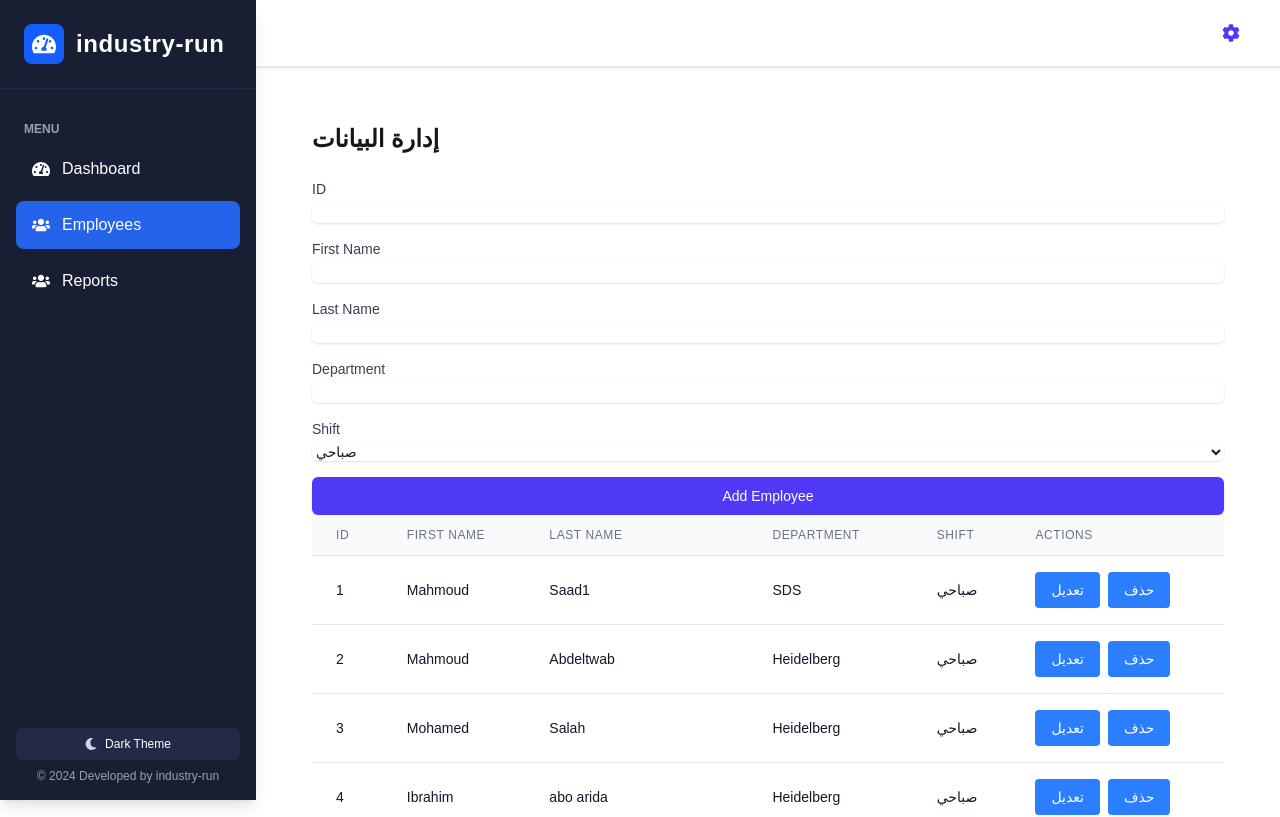
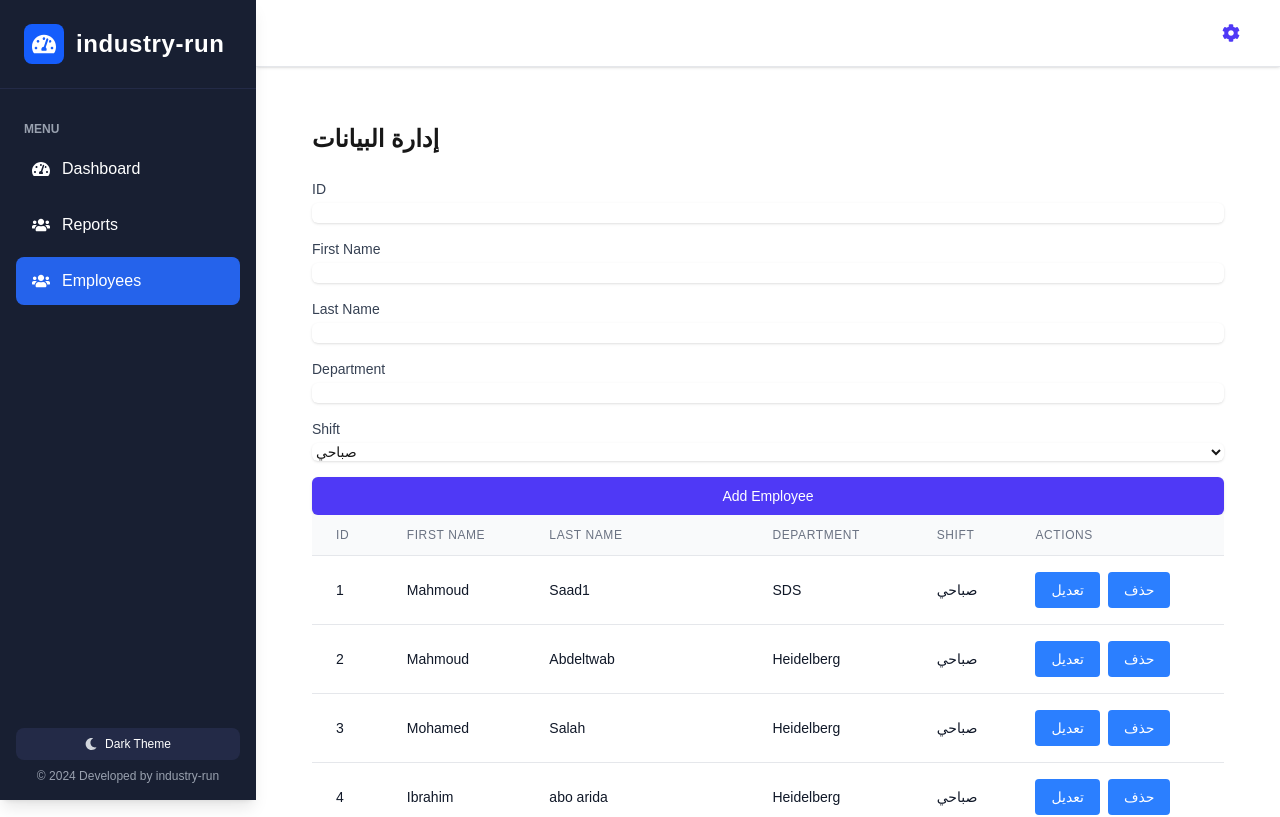
Before and after one commit to muhamed-hasan/demoDashboard, a Next.js app: page /data-management in a window 1280 px wide. Shown: the top 817 px of the page. Built offline with nearby package versions, Linux system fonts and the light colour scheme.

Commit message:
ui changes

```diff
--- a/src/app/layout.tsx
+++ b/src/app/layout.tsx
@@ -24,11 +24,17 @@ export default function RootLayout({
 }: Readonly<{
   children: React.ReactNode;
 }>) {
+  // تحديد الثيم من الكوكيز (SSR/CSR)
+  let htmlClass = `${geistSans.variable} ${geistMono.variable} antialiased bg-gradient-to-tr from-indigo-100 via-white to-blue-100 min-h-screen`;
+  if (typeof window !== 'undefined') {
+    if (document.cookie.includes('theme=dark')) {
+      htmlClass += ' dark';
+    }
+  }
+  // في SSR دائماً light، لكن عند mount سيعدلها Sidebar
   return (
-    <html lang="en">
-      <body
-        className={`${geistSans.variable} ${geistMono.variable} antialiased bg-gradient-to-tr from-indigo-100 via-white to-blue-100 min-h-screen`}
-      >
+    <html lang="en" className={htmlClass}>
+      <body>
         <div className="flex min-h-screen">
           <Sidebar />
           <div className="flex-1 flex flex-col min-h-screen pl-64">
--- a/src/components/Sidebar.tsx
+++ b/src/components/Sidebar.tsx
@@ -49,13 +49,13 @@ const Sidebar = () => {
           <FaTachometerAlt className="text-lg" />
           <span>Dashboard</span>
         </Link>
+        <Link href="/reports" className={`flex items-center gap-3 px-4 py-3 rounded-lg transition-colors font-medium ${pathname === '/reports' ? 'bg-[#2563eb] text-white' : 'hover:bg-[#232A47]'} ${theme === 'dark' ? 'hover:bg-[#1e293b]' : ''}`}>
+          <FaUsers className="text-lg" />
+          <span>Reports</span>
+        </Link>
         <Link href="/data-management" className={`flex items-center gap-3 px-4 py-3 rounded-lg transition-colors font-medium ${pathname === '/data-management' ? 'bg-[#2563eb] text-white' : 'hover:bg-[#232A47]'} ${theme === 'dark' ? 'hover:bg-[#1e293b]' : ''}`}>
           <FaUsers className="text-lg" />
           <span>Employees</span>
-        </Link>
-        <Link href="/reports" className={`flex items-center gap-3 px-4 py-3 rounded-lg transition-colors font-medium ${pathname === '/reports' ? 'bg-[#2563eb] text-white' : 'hover:bg-[#232A47]'} ${theme === 'dark' ? 'hover:bg-[#1e293b]' : ''}`}>
-          <FaUsers className="text-lg" />
-          <span>Reports</span>
         </Link>
       </nav>
       <button
```
